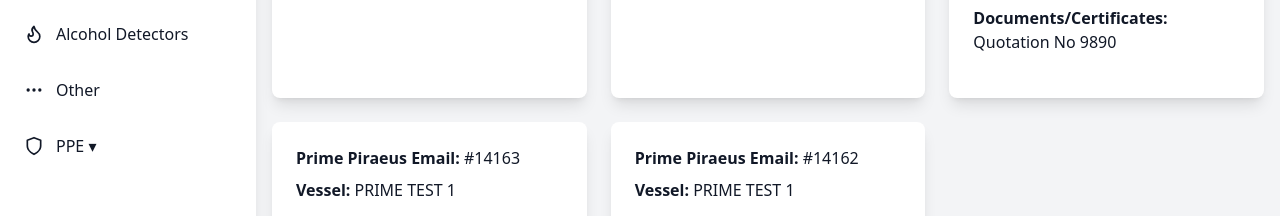
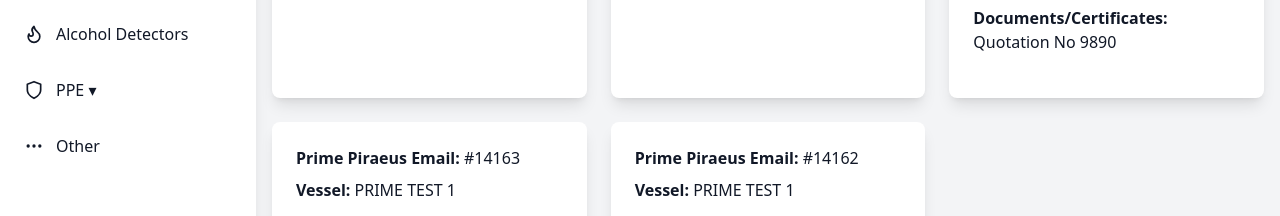
Before and after one commit to ktsouflias/dashboard-mockup, a React (Vite) app: page / in a window 1280 px wide. Shown: the part 402-618 px from the top of the page. Built offline with nearby package versions, Linux system fonts and the light colour scheme.

Commit message:
Update UI: final!

```diff
--- a/src/App.jsx
+++ b/src/App.jsx
@@ -120,10 +120,7 @@ const App = () => {
               <Flame size={20} />
               {sidebarOpen && <span>Alcohol Detectors</span>}
             </li>
-            <li className="flex items-center space-x-3 p-2 rounded-md cursor-pointer hover:bg-gray-200 dark:hover:bg-gray-700 transition-colors duration-200">
-              <MoreHorizontal size={20} />
-              {sidebarOpen && <span>Other</span>}
-            </li>
+
             <li
               className="relative"
               onMouseEnter={() => setShowPpe(true)}
@@ -155,6 +152,10 @@ const App = () => {
                   </li>
                 </ul>
               )}
+            </li>
+            <li className="flex items-center space-x-3 p-2 rounded-md cursor-pointer hover:bg-gray-200 dark:hover:bg-gray-700 transition-colors duration-200">
+              <MoreHorizontal size={20} />
+              {sidebarOpen && <span>Other</span>}
             </li>
           </ul>
         </div>
```
